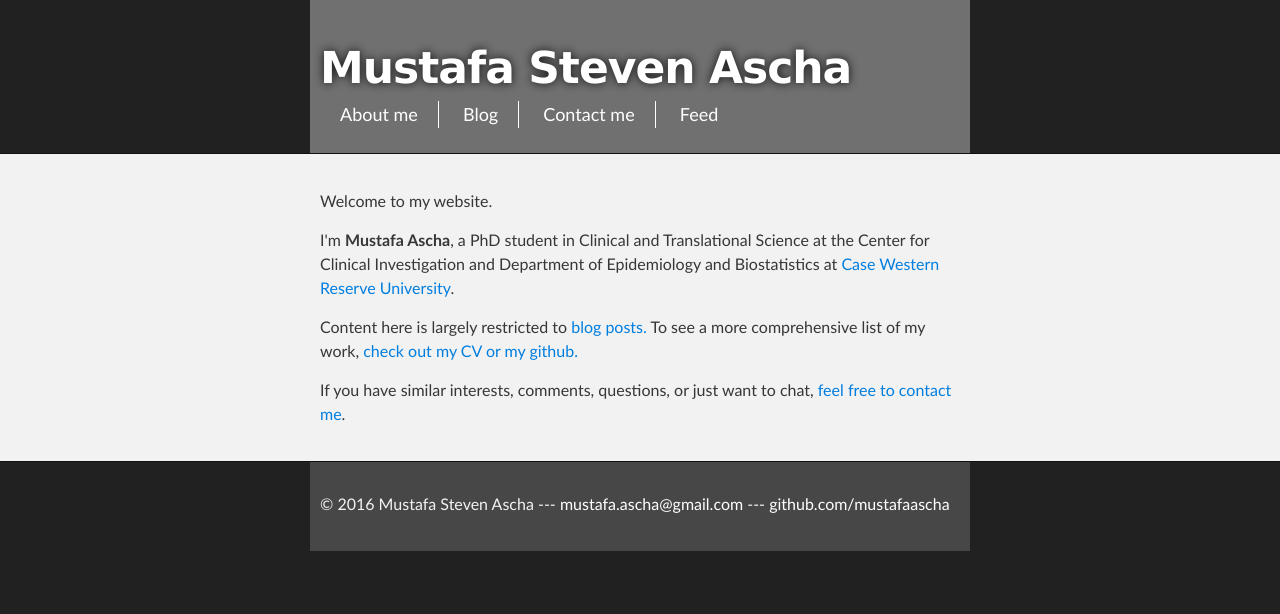
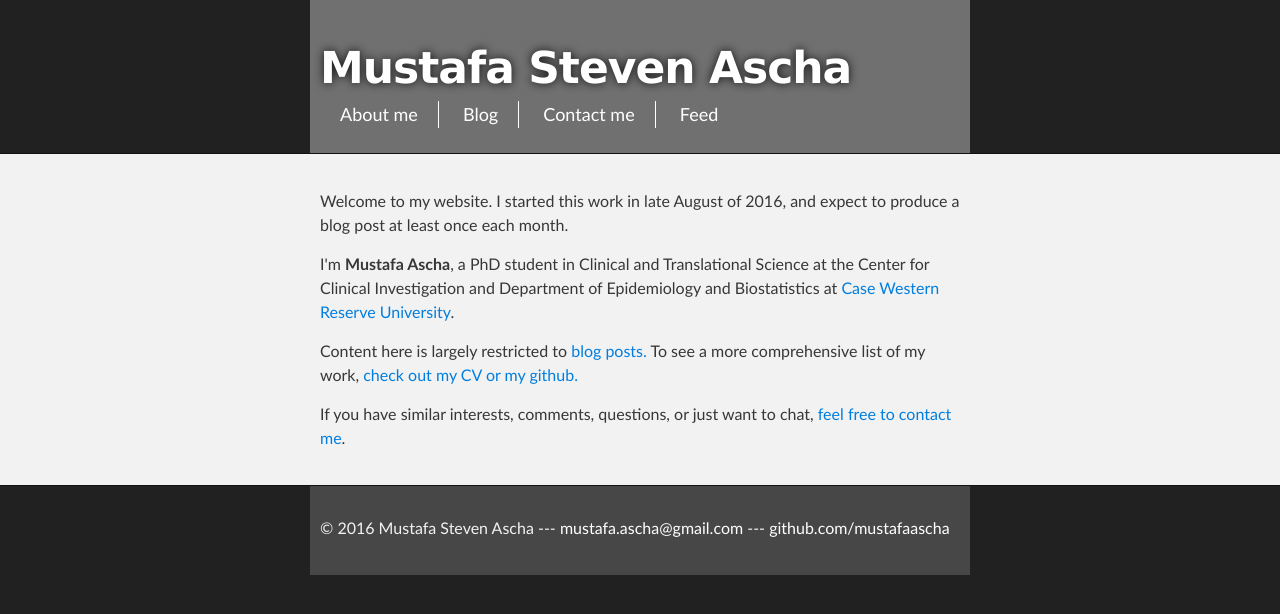
Before and after one commit to mustafaascha/mustafaascha.github.io, a Jekyll site: the page built from index.html, in a window 1280 px wide. Shown: the top 614 px of the page. Built offline with Jekyll 4.4.1, drawn with Linux system fonts in a browser that asks for light colours.

Commit message:
Update index.html

```diff
--- a/index.html
+++ b/index.html
@@ -3,7 +3,7 @@ layout: default
 title: Mustafa Steven Ascha
 ---
 
-<p> Welcome to my website.</p>
+<p> Welcome to my website. I started this work in late August of 2016, and expect to produce a blog post at least once each month.</p>
 
 <p> I'm <strong>Mustafa Ascha</strong>, a PhD student in Clinical and Translational Science at the Center for Clinical Investigation and Department of Epidemiology and Biostatistics at <a href="http://www.case.edu/" target="_blank">Case Western Reserve University</a>.</p>
 
```
